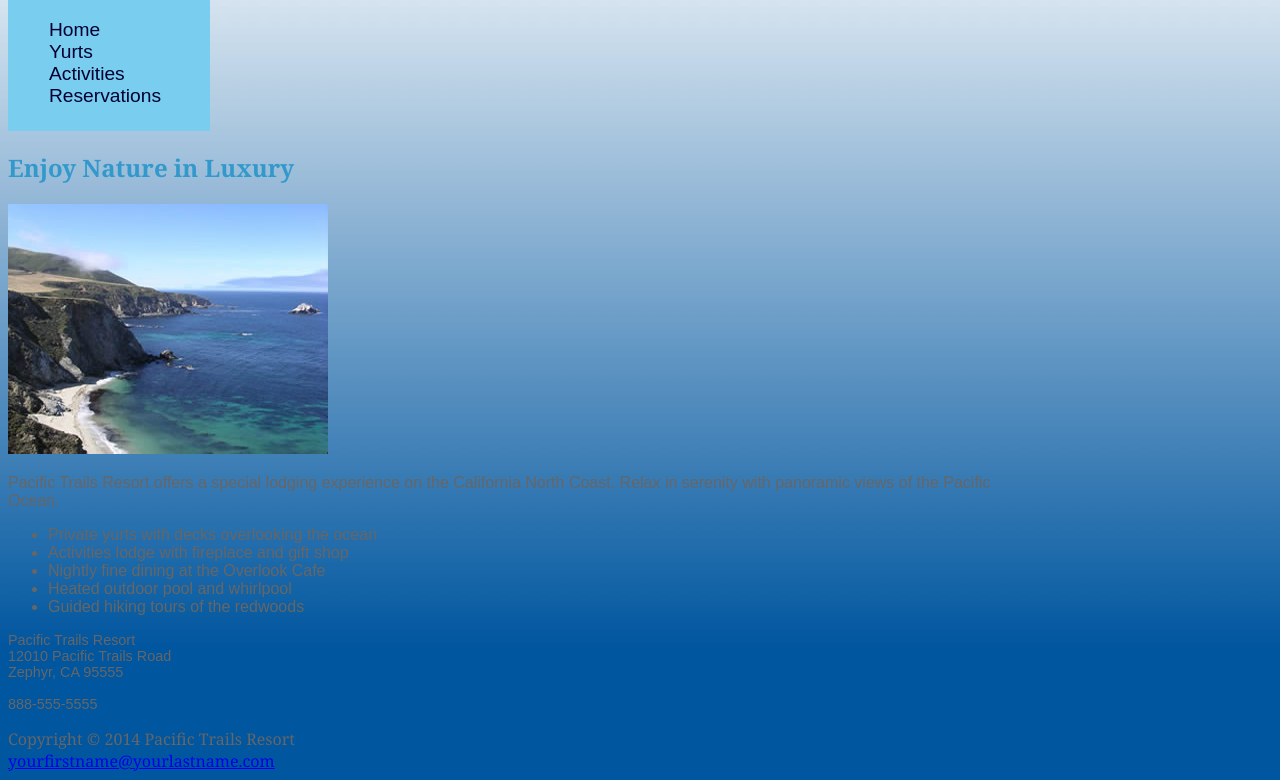
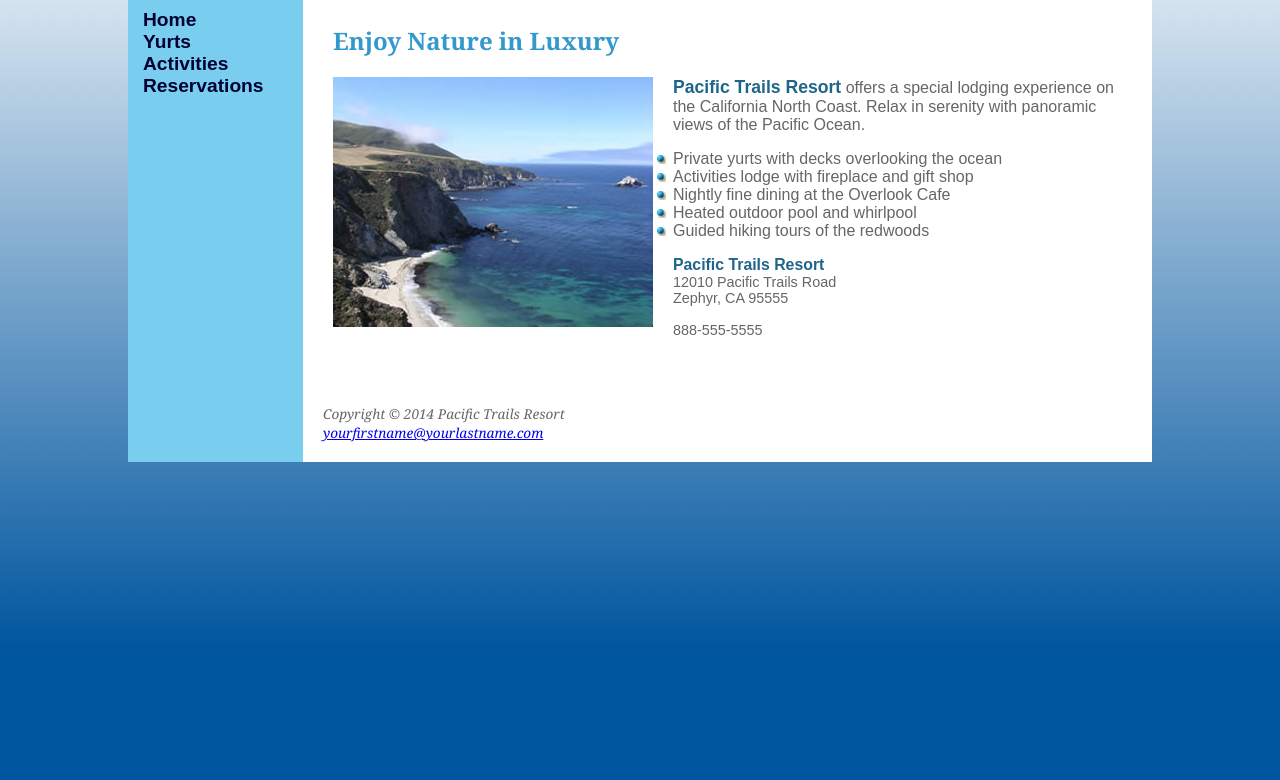
Before and after one commit to macj97/styled-site, a plain HTML site: page HW2_sourcecode/index.html in a window 1280 px wide. Shown: the part 90-870 px from the top of the page. After the commit the page ends 800 px from the top, so only its background shows below. Drawn offline with Linux system fonts and the light colour scheme.

Commit message:
edited css file, nearly complete just have to add comments

```diff
--- a/HW2_sourcecode/pacific.css
+++ b/HW2_sourcecode/pacific.css
@@ -12,41 +12,78 @@ body {
 #wrapper {
 	width: 80vw;
 	min-width: 600px;
+	background-color: rgb(121, 205, 238);
+	margin: 20px auto;
+	justify-content: center;
 }
 
 nav {
-	background: rgb(121, 205, 238);
-	padding: 5px 1px;
-	width: 200px;
-	/* color: #000033; */
+	float: left;
+	width: 175px;
+	background-color: rgb(121, 205, 238);
+	padding: 0px;
+	margin: 0px;
 }
+
 nav ul {
 	font-size: 1.2em;
 	list-style-type: none;
+	margin: 15px;
+	padding: 0px;
 }
 
 nav a {
 	/* color: #344873; */
 	color: #000033;
 	text-decoration: none;
+	font-weight: bold;
 }
 
 nav a:hover {
 	color: #FFFFFF;
 }
 
+#content {
+	background-color: white;
+	margin-left: 175px;
+	margin-top: 0px;
+	padding: 30px;
+}
+
+#content img {
+	float: left;
+	margin-right: 20px;
+}
+
+.resort {
+	font-size: 110%;
+	font-weight: bold;
+	color: #1e6589;
+}
+
+#content ul {
+	list-style-image: url(marker.gif);
+}
+
+header {
+	margin: 0;
+}
+
 h1 {
 	margin-bottom: 0;
 	padding: 10px;
 	color: white;
+	background-color: #000033;
 	background-image: url(sunset.jpg);
 	background-repeat: no-repeat;
 	background-position: right top;
 	background-clip: border-box;
 	background-size: initial;
 }
+
 h2 {
 	color: #3399CC;
+	margin-top: 0;
 }
 
 h1,
@@ -63,5 +100,12 @@ h2 {
 } */
 
 footer {
+	/* float: right; */
+	font-size: 85%;
+	font-style: italic;
 	font-family: Georgia, "Times New Roman", serif;
+	background-color: white;
+	margin-left: 175px;
+	margin-top: 0px;
+	padding: 20px;
 }
```
